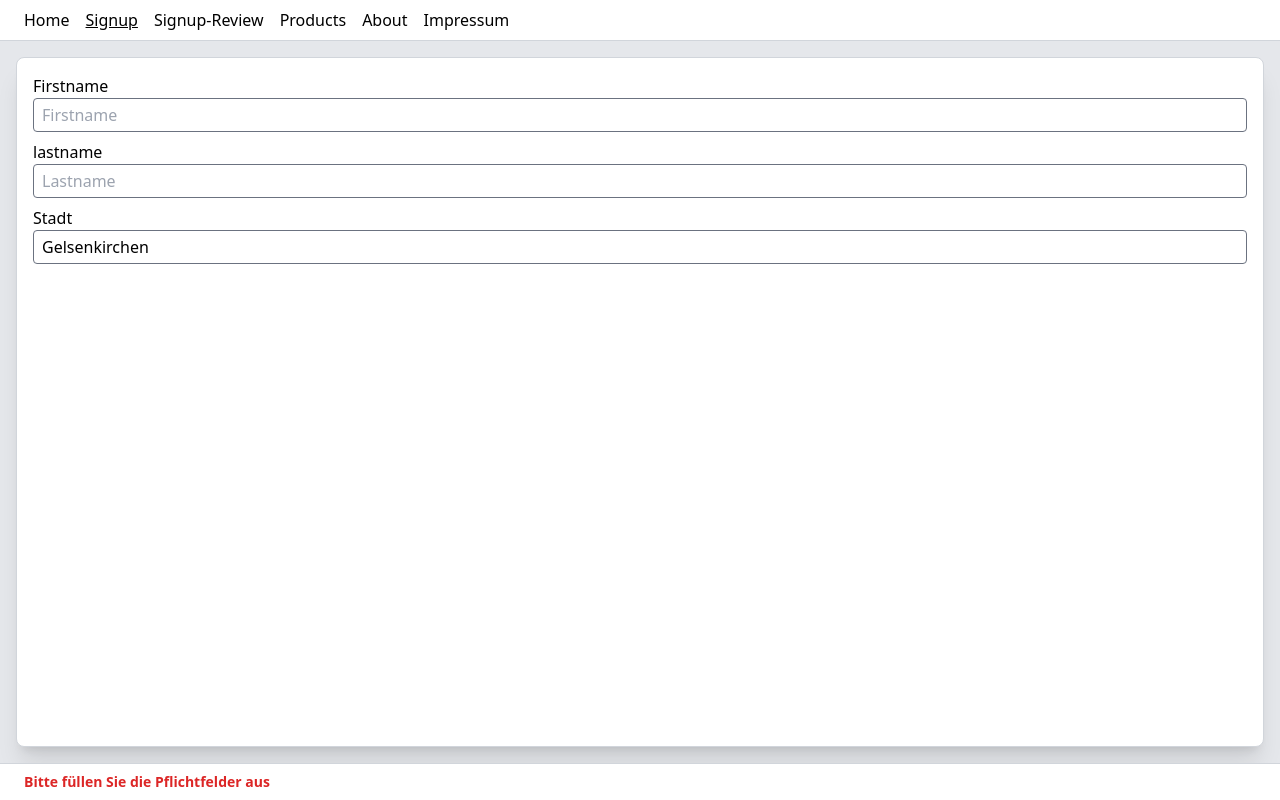
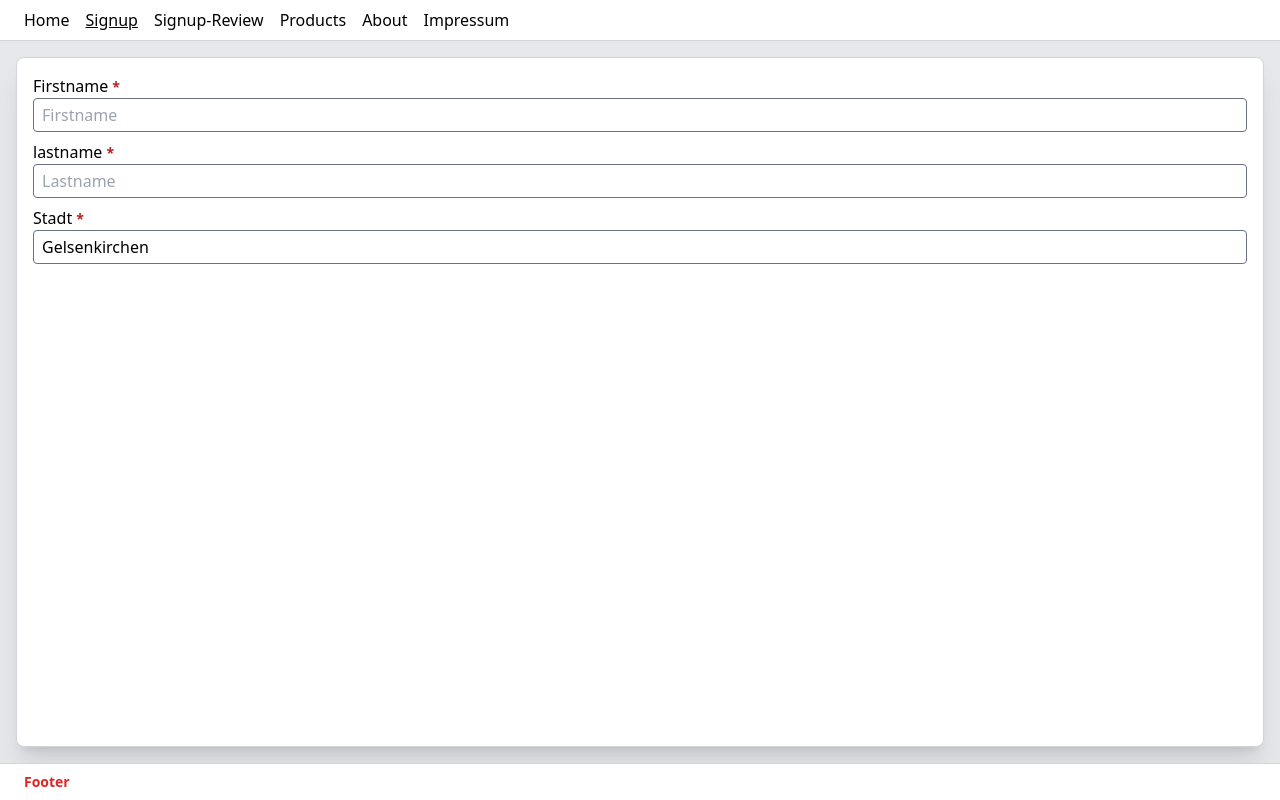
Before and after one commit to srutz/reactempty, a React (Vite) app: page /signup in a window 1280 px wide. Built offline with nearby package versions, Linux system fonts and the light colour scheme; what tailwindcss-motion would draw is missing.

Commit message:
required indicator

```diff
--- a/src/App.tsx
+++ b/src/App.tsx
@@ -3,7 +3,7 @@ import { createBrowserRouter, Outlet, RouterProvider, useParams } from "react-ro
 import { ProductDetails, Products, ProductType } from "./Products"
 import { QueryClient, QueryClientProvider, useQuery } from "@tanstack/react-query"
 import { TransitionLink } from "./TransitionLink"
-import { FormContextProvider, SignupForm, useFormContext } from "./SignupForm"
+import { FormContextProvider, SignupForm } from "./SignupForm"
 import { SignupForm2 } from "./SignupForm2"
 
 const router = createBrowserRouter(
@@ -82,15 +82,8 @@ export function Main() {
 }
 
 export function Footer() {
-    const { form } = useFormContext()
-
-    const formValid = form.firstname.length > 1
-        && form.lastname.length > 1
-        && form.specialNeeds
-
     return (<div className="bg-white px-6 py-2 border-t border-gray-300">
-        <div className="text-red-600 text-sm font-bold">
-            {!formValid && "Bitte füllen Sie die Pflichtfelder aus"}
+        <div className="text-red-600 text-sm font-bold">Footer
         </div>
     </div>)
 }
--- a/src/SignupForm.tsx
+++ b/src/SignupForm.tsx
@@ -77,6 +77,7 @@ export function SignupForm() {
                 onChange={(e) => { setForm({ ...form, lastname: e.target.value }) }}>
             </TextInput>
             <TextInput label="Stadt" id="city"
+                required
                 placeholder="Stadt" value={form.city}
                 onChange={(e) => { setForm({ ...form, city: e.target.value }) }}>
             </TextInput>
--- a/src/TextInput.tsx
+++ b/src/TextInput.tsx
@@ -12,14 +12,22 @@ export type TextInputProps = {
     onChange: (e: ChangeEvent<HTMLInputElement>) => void
 }
 
-export function TextInput({
+export function TextInput(props: TextInputProps) {
+    const {
         id, value, onChange,
         label, placeholder,
-        infoMessage, errorMessage }: TextInputProps) {
+        required,
+        infoMessage, errorMessage } = props
     return (<div className="flex flex-col mb-2">
-        <Label htmlFor={id}>{label}</Label>
+        <Label htmlFor={id}>{label}{required && <RequiredIndicator/>}</Label>
         <input id={id} placeholder={placeholder} value={value} onChange={onChange}></input>
         {infoMessage && (<div className="text-gray-600 text-sm">{infoMessage}</div>)}
         {errorMessage && (<div className="text-red-700 text-sm">{errorMessage}</div>)}
     </div>)
 }
+
+export const RequiredIndicator: React.FC = () => {
+    return (
+        <span className="ml-1 text-sm font-bold text-red-700">*</span>
+    )
+}
```
